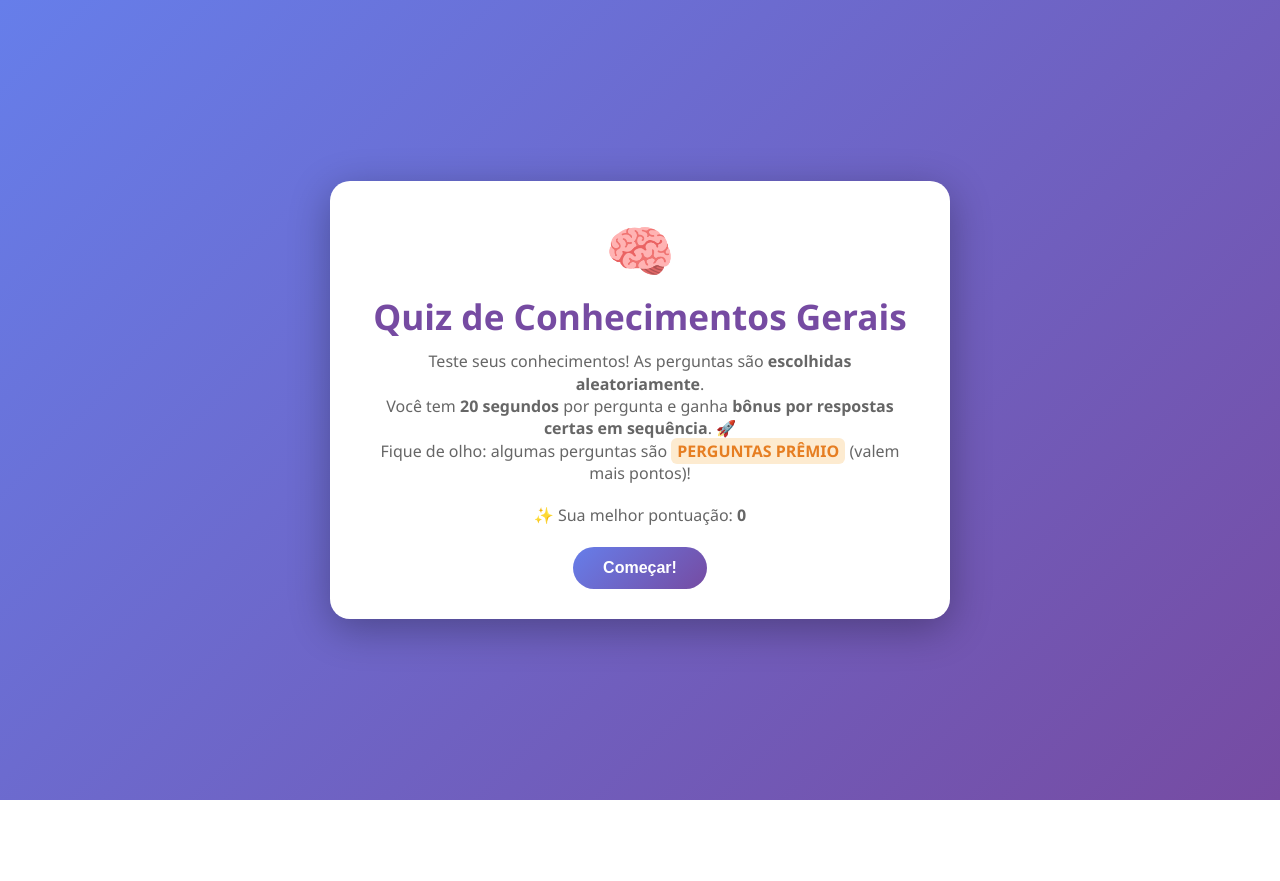
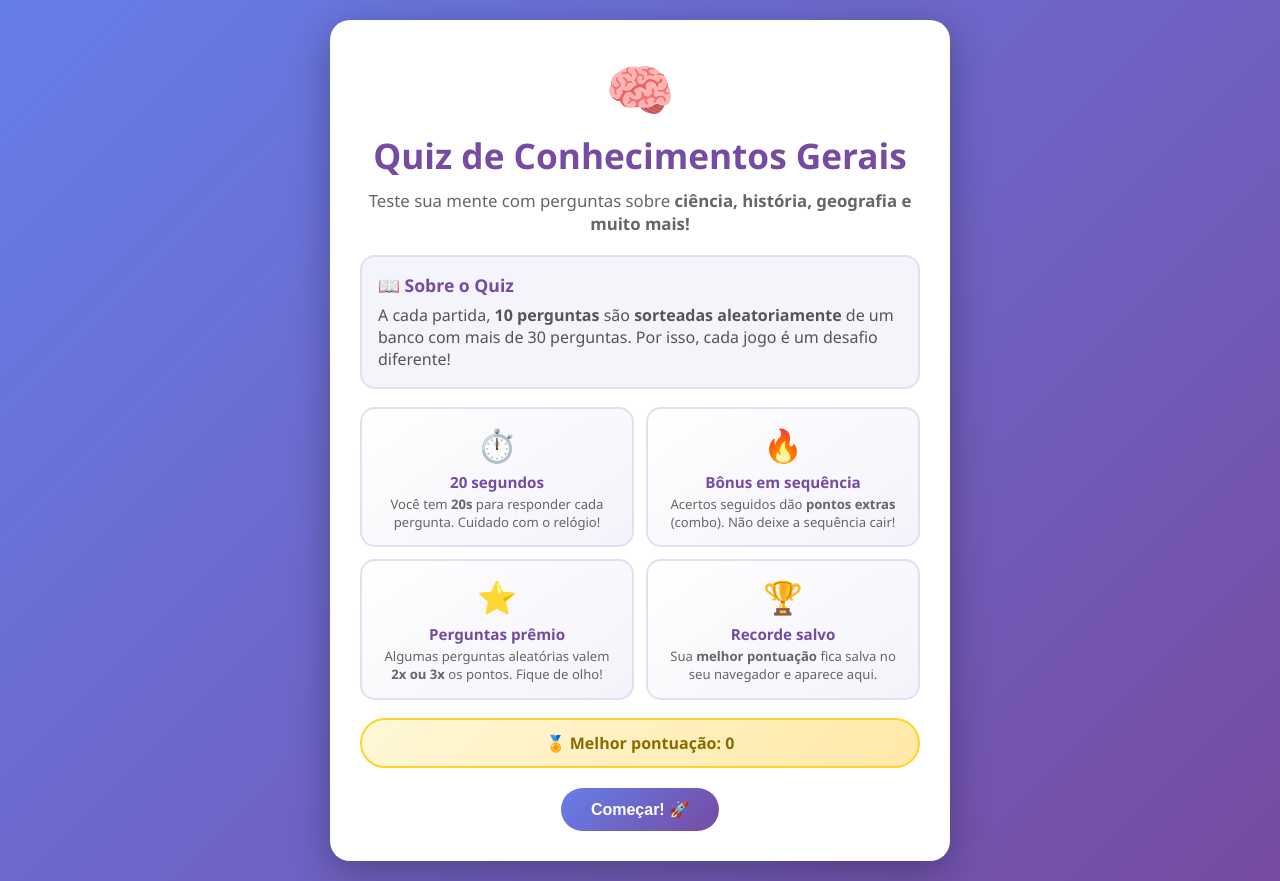
Before and after one commit to Akash03wl/quiz-ake-v2, a plain HTML site: page index.html in a window 1280 px wide. Before the commit the page ends 800 px from the top, so only its background shows below. Drawn offline with Linux system fonts and the light colour scheme.

Commit message:
Adiciona tela inicial informativa e bonita no quiz

```diff
--- a/css/style.css
+++ b/css/style.css
@@ -325,3 +325,109 @@ button:hover {
   .container { padding: 20px; }
   .question-text { font-size: 1.1em; }
 }
+
+/* ==========================================================
+   TELA INICIAL (home)
+   Estilos extras para deixar a primeira tela mais bonita
+   e informativa (título, cartões de regras, recorde, etc.)
+   ========================================================== */
+
+/* Para o emoji não congelar, damos a ele uma animação de flutuação */
+.home-header .emoji-big {
+  animation: float 2.5s ease-in-out infinite;   /* movimento para cima e para baixo */
+}
+
+/* Animação "float": sobe e desce suavemente */
+@keyframes float {
+  0%, 100% { transform: translateY(0); }
+  50%      { transform: translateY(-10px); }
+}
+
+/* Subtítulo logo abaixo do título */
+.home-subtitle {
+  color: #666;
+  font-size: 1.05em;
+  margin-top: 8px;
+}
+
+/* O "heading" da home centraliza o cabeçalho */
+.home-header {
+  text-align: center;
+  margin-bottom: 20px;
+}
+
+/* Caixão grande com o texto explicativo do quiz */
+.info-card {
+  background: #f4f4fb;
+  border: 2px solid #e0e0f0;
+  border-radius: 15px;
+  padding: 16px;
+  margin-bottom: 18px;
+  text-align: left;
+  color: #555;
+  line-height: 1.4;
+}
+
+.info-card p {
+  margin: 0;
+}
+
+/* Título interno dos cartões (ex.: "Sobre o Quiz") */
+.info-title {
+  font-size: 1.1em;
+  color: #764ba2;
+  margin-bottom: 6px;
+}
+
+/* Grade de cartões pequenos (regras do jogo) */
+.info-grid {
+  display: grid;
+  grid-template-columns: 1fr 1fr;   /* duas colunas lado a lado */
+  gap: 12px;
+  margin-bottom: 18px;
+}
+
+/* Cada caixinha individual */
+.info-box {
+  background: linear-gradient(145deg, #ffffff, #f3f3fb);
+  border: 2px solid #e0e0f0;
+  border-radius: 15px;
+  padding: 14px;
+  text-align: center;
+}
+
+/* Icone (emoji) de cada caixinha */
+.info-icon {
+  font-size: 2em;
+  display: block;
+  margin-bottom: 6px;
+}
+
+.info-box h3 {
+  font-size: 0.95em;
+  color: #764ba2;
+  margin-bottom: 4px;
+}
+
+.info-box p {
+  font-size: 0.82em;
+  color: #666;
+  margin: 0;
+  line-height: 1.35;
+}
+
+/* Cartão visual do recorde (dourado) */
+.home-best {
+  background: linear-gradient(135deg, #fff7d6, #ffe9a8);
+  border: 2px solid #ffd32a;
+  color: #8a6d00;
+  padding: 12px;
+  border-radius: 50px;
+  font-size: 1em;
+  margin-bottom: 20px;
+}
+
+/* Em telas bem pequenas, as caixinhas ficam uma embaixo da outra */
+@media (max-width: 420px) {
+  .info-grid { grid-template-columns: 1fr; }
+}
--- a/index.html
+++ b/index.html
@@ -27,17 +27,52 @@
 <body>
 
   <!-- ============ TELA INICIAL ============ -->
-  <div id="tela-inicio" class="container">
-    <span class="emoji-big">🧠</span>
-    <h1>Quiz de Conhecimentos Gerais</h1>
-    <p class="description">
-      Teste seus conhecimentos! As perguntas são <strong>escolhidas aleatoriamente</strong>.<br>
-      Você tem <strong>20 segundos</strong> por pergunta e ganha
-      <strong>bônus por respostas certas em sequência</strong>. 🚀<br>
-      Fique de olho: algumas perguntas são <strong class="bonus-text">PERGUNTAS PRÊMIO</strong> (valem mais pontos)!
-    </p>
-    <p class="description" id="melhor-pontuacao-inicio">✨ Sua melhor pontuação: <strong>0</strong></p>
-    <button id="botao-comecar">Começar!</button>
+  <div id="tela-inicio" class="container home">
+    <!-- Cabeçalho com emoji grande e animado -->
+    <div class="home-header">
+      <span class="emoji-big">🧠</span>
+      <h1>Quiz de Conhecimentos Gerais</h1>
+      <p class="home-subtitle">Teste sua mente com perguntas sobre <strong>ciência, história, geografia e muito mais!</strong></p>
+    </div>
+
+    <!-- Cartão de informação: o que é o quiz -->
+    <div class="info-card">
+      <h2 class="info-title">📖 Sobre o Quiz</h2>
+      <p>
+        A cada partida, <strong>10 perguntas</strong> são <strong>sorteadas aleatoriamente</strong> de um banco
+        com mais de 30 perguntas. Por isso, cada jogo é um desafio diferente!
+      </p>
+    </div>
+
+    <!-- Cartões das regras e recursos -->
+    <div class="info-grid">
+      <div class="info-box">
+        <span class="info-icon">⏱️</span>
+        <h3>20 segundos</h3>
+        <p>Você tem <strong>20s</strong> para responder cada pergunta. Cuidado com o relógio!</p>
+      </div>
+      <div class="info-box">
+        <span class="info-icon">🔥</span>
+        <h3>Bônus em sequência</h3>
+        <p>Acertos seguidos dão <strong>pontos extras</strong> (combo). Não deixe a sequência cair!</p>
+      </div>
+      <div class="info-box">
+        <span class="info-icon">⭐</span>
+        <h3>Perguntas prêmio</h3>
+        <p>Algumas perguntas aleatórias valem <strong>2x ou 3x</strong> os pontos. Fique de olho!</p>
+      </div>
+      <div class="info-box">
+        <span class="info-icon">🏆</span>
+        <h3>Recorde salvo</h3>
+        <p>Sua <strong>melhor pontuação</strong> fica salva no seu navegador e aparece aqui.</p>
+      </div>
+    </div>
+
+    <!-- Melhor pontuação (preenchida pelo JavaScript) -->
+    <div class="best-score home-best" id="melhor-pontuacao-inicio">🏅 Melhor pontuação: 0</div>
+
+    <!-- Botão para começar o jogo -->
+    <button id="botao-comecar">Começar! 🚀</button>
   </div>
 
   <!-- ============ TELA DO QUIZ (perguntas) ============ -->
--- a/js/script.js
+++ b/js/script.js
@@ -118,7 +118,8 @@ function carregarMelhorPontuacao() {
   if (salvo !== null) {
     melhorPontuacao = Number(salvo);   // transforma texto em número
   }
-  textoMelhorInicio.innerHTML = '✨ Sua melhor pontuação: <strong>' + melhorPontuacao + '</strong>';
+  // Usa texto simples (textContent) pois o HTML já tem o emoji 🏅
+  textoMelhorInicio.textContent = '🏅 Melhor pontuação: ' + melhorPontuacao;
   textoMelhorResultado.textContent = '🏅 Melhor pontuação: ' + melhorPontuacao;
 }
 
@@ -131,7 +132,7 @@ function salvarMelhorPontuacao() {
     localStorage.setItem('melhorPontuacaoQuiz', melhorPontuacao);   // guarda no navegador
   }
   textoMelhorResultado.textContent = '🏅 Melhor pontuação: ' + melhorPontuacao;
-  textoMelhorInicio.innerHTML = '✨ Sua melhor pontuação: <strong>' + melhorPontuacao + '</strong>';
+  textoMelhorInicio.textContent = '🏅 Melhor pontuação: ' + melhorPontuacao;
 }
 
 /* ------------------------------------------------------------
```
